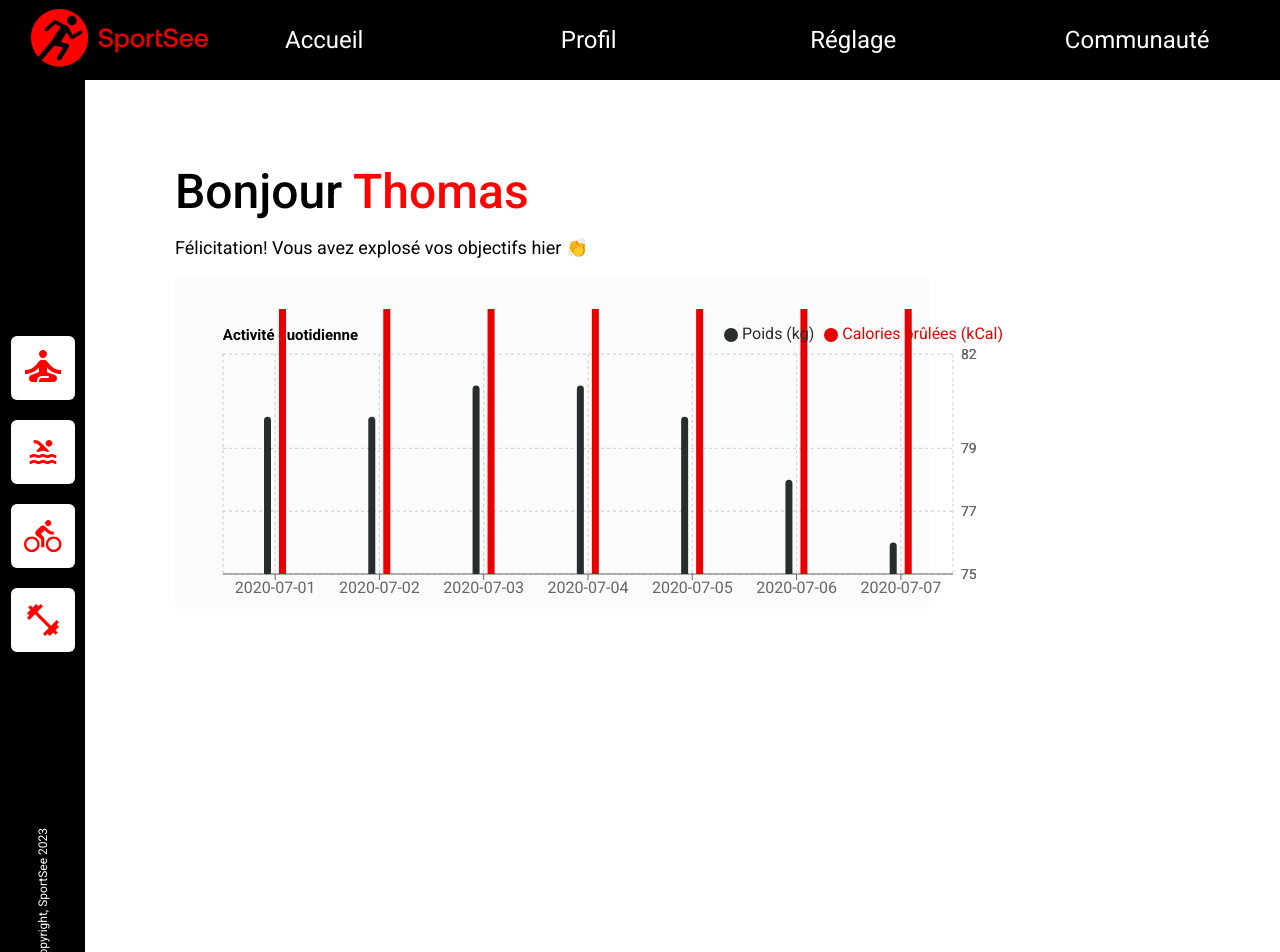
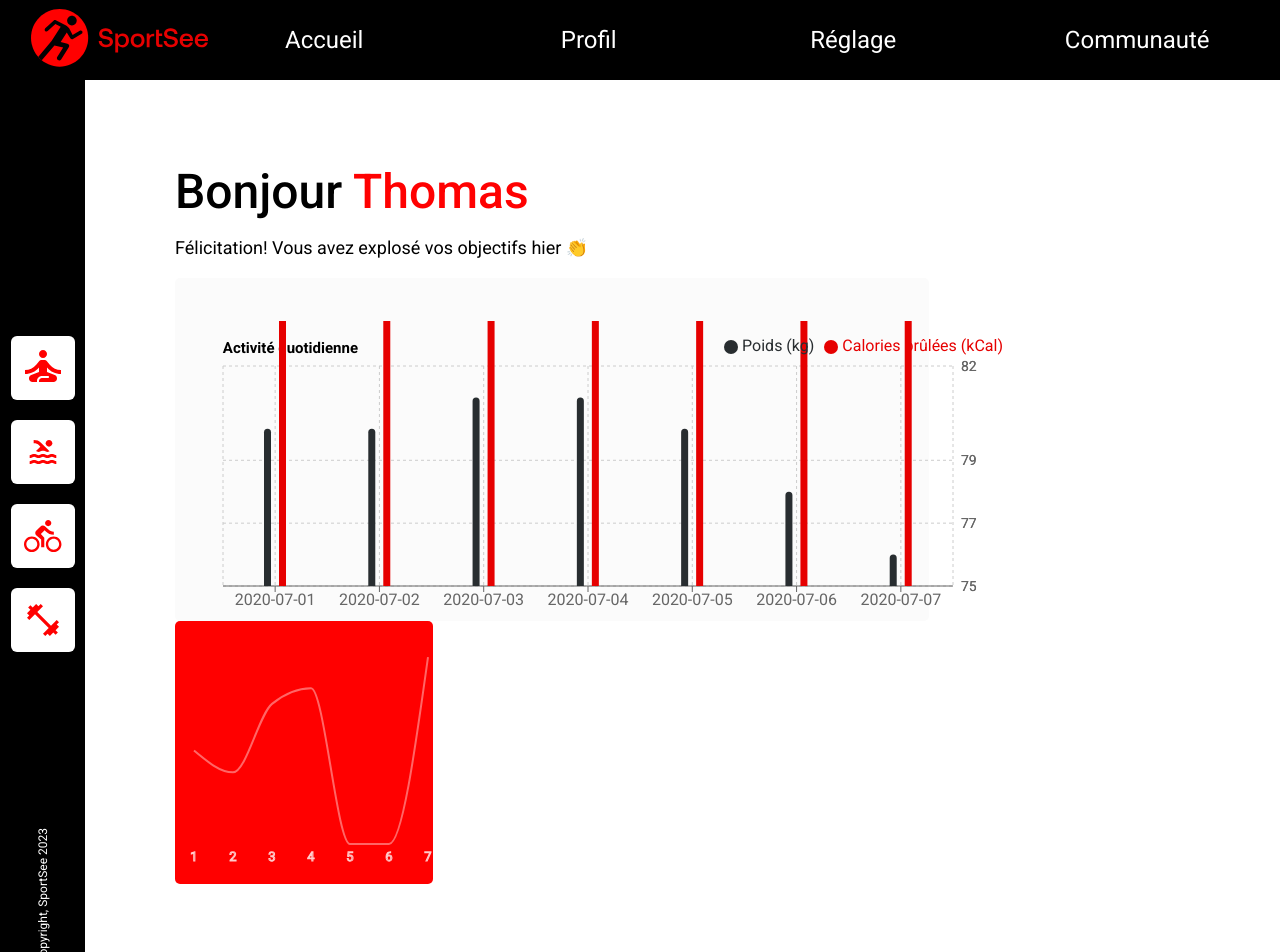
Before and after one commit to ChimdaProjects/SportSee, a React (Create React App) app: page /user/12 in a window 1280 px wide. Shown: the top 952 px of the page. Built offline with nearby package versions, Linux system fonts and the light colour scheme.

Commit message:
create component static line chart session

```diff
--- /dev/null
+++ b/src/components/LineChartSession/CustomToolTipSession.jsx
@@ -0,0 +1,17 @@
+import "./lineChartSession.scss";
+
+const CustomToolTipSession = ( { active, payload } ) =>
+    {
+
+        if (active && payload) {
+            console.log("payload", payload)
+        return (
+            <div className="tooltip-session">
+                <p className="tooltip-session-text">{ payload[0].value } min</p>
+            </div>
+        )
+        }
+        return null;
+    }
+
+export default CustomToolTipSession;
--- /dev/null
+++ b/src/components/LineChartSession/LineChartSession.jsx
@@ -0,0 +1,48 @@
+import "./lineChartSession.scss";
+import { LineChart, Line, XAxis, YAxis, Tooltip, ResponsiveContainer } from 'recharts';
+import dataSession from "../../datas/data"
+import CustomToolTipSession from "./CustomToolTipSession";
+
+const LineChartSession = () => {
+    const data = dataSession.USER_AVERAGE_SESSIONS[0].sessions;
+    console.log("data", data)
+    return (
+        <div className="graph-session">
+            <ResponsiveContainer width={"100%"} height={258}>
+                <LineChart
+                      width={500}
+                      height={300}
+                      data={data}
+                      strokeWidth={1}
+                >
+                        <XAxis
+                            dataKey="day"
+                            tickLine={true}
+                            stroke="red"
+                            padding={{left:14}}
+                            tick={{ fontSize: 13, stroke: "white", opacity: 0.8}}
+                        />
+                        <YAxis
+                            dataKey="sessionLength"
+                            domain={[0, "dataMax + 10"]}
+                            hide={true}
+                        />
+                        <Tooltip
+                            content={<CustomToolTipSession/>}
+                        />
+                        <Line
+                            type="monotone"
+                            dataKey="sessionLength"
+                            stroke="rgba(255, 255, 255, 0.4)"
+                            strokeWidth={2}
+                            dot={false}
+                            activeDot={{ r: 8 }} />
+                </LineChart>
+            </ResponsiveContainer>
+        </div>
+    )
+}
+
+
+
+export default LineChartSession;
--- /dev/null
+++ b/src/components/LineChartSession/lineChartSession.scss
@@ -0,0 +1,17 @@
+.graph-session {
+    background-color:red;
+    height: 263px;
+    width: 258px;
+    border-radius: 5px;
+
+}
+
+/* style of TOOLTIP */
+.tooltip-session {
+    background-color: white;
+    width: 3rem;
+    font-size: 12px;
+    line-height: 24px;
+    text-align: center;
+
+}
--- a/src/pages/Dashboard.jsx
+++ b/src/pages/Dashboard.jsx
@@ -1,4 +1,6 @@
+
 import ActivityGraph from "../components/ActivityGraph/ActivityGraph";
+import LineChartSession from "../components/LineChartSession/LineChartSession";
 import NavBar from "../components/NavBar/NavBar";
 import NavBarLeft from "../components/NavBarLeft/NavBarLeft";
 import User from "../components/User/User";
@@ -13,7 +15,11 @@ const Dashboard = () => {
                 <NavBarLeft />
                 <div className="dashboard-main-content">
                     <User />
-                    <ActivityGraph />
+                    <div className="dashboard-main-content-graph">
+                        <ActivityGraph />
+                        <LineChartSession />
+                    </div>
+
                 </div>
 
             </div>
--- a/src/pages/dashboard.scss
+++ b/src/pages/dashboard.scss
@@ -4,6 +4,10 @@
         &-content {
             width: 100%;
             margin: 68px 90px;
+            &-graph {
+                display: flex;
+                flex-direction: column;
+            }
         }
     }
 }
```
